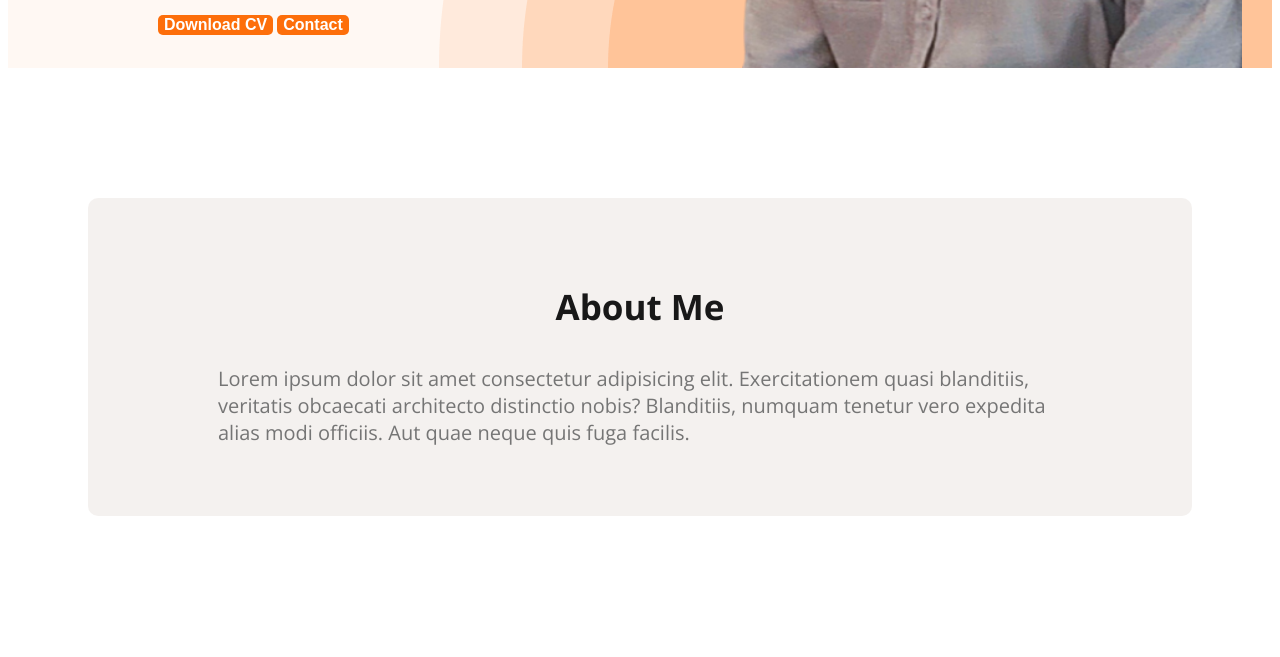
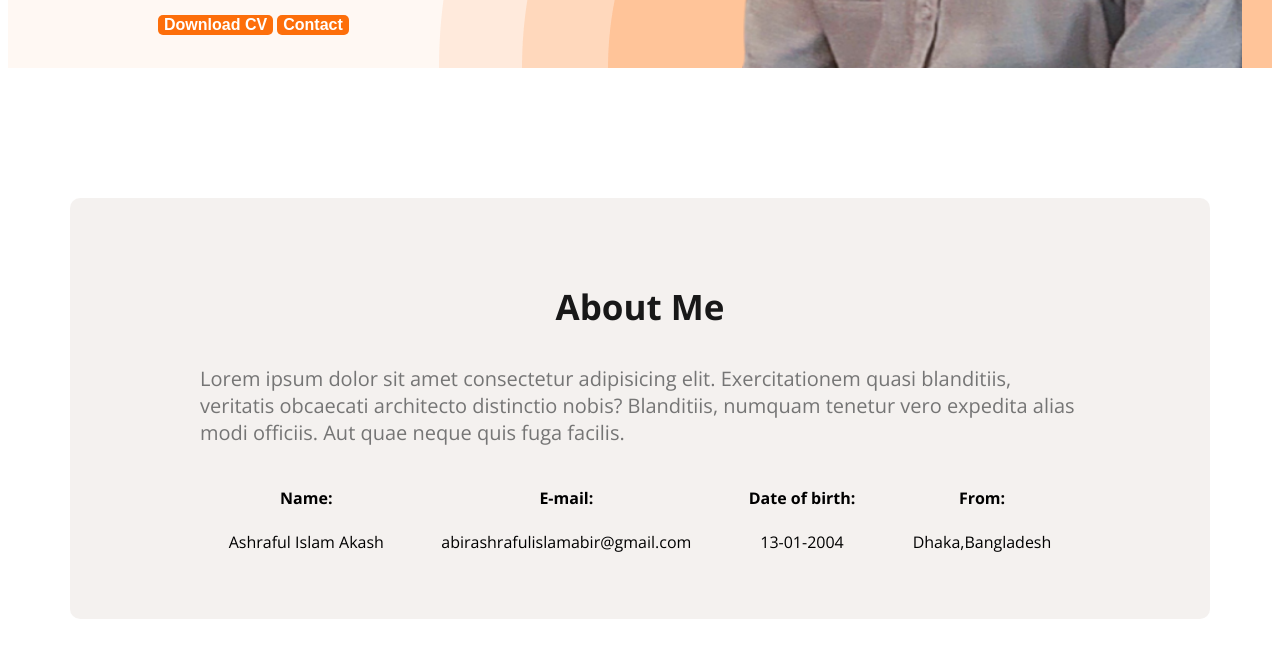
Before and after one commit to Ashraful-Islam-Akash3737/My-Portfolio, a plain HTML site: page index.html in a window 1280 px wide. Shown: the part 631-1288 px from the top of the page. Drawn offline with nearby package versions, Linux system fonts and the light colour scheme.

Commit message:
added about information

```diff
--- a/index.html
+++ b/index.html
@@ -40,6 +40,24 @@
             <p class="section-description">
                 Lorem ipsum dolor sit amet consectetur adipisicing elit. Exercitationem quasi blanditiis, veritatis obcaecati architecto distinctio nobis? Blanditiis, numquam tenetur vero expedita alias modi officiis. Aut quae neque quis fuga facilis.
             </p>
+            <div class="about-info-container">
+                <div class="about-info">
+                    <h4 class="info-title">Name:</h4>
+                    <p class="info-description">Ashraful Islam Akash</p>
+                </div>
+                <div class="about-info">
+                    <h4 class="info-title">E-mail:</h4>
+                    <p class="info-description">abirashrafulislamabir@gmail.com</p>
+                </div>
+                <div class="about-info">
+                    <h4 class="info-title">Date of birth:</h4>
+                    <p class="info-description">13-01-2004</p>
+                </div>
+                <div class="about-info">
+                    <h4 class="info-title">From:</h4>
+                    <p class="info-description">Dhaka,Bangladesh</p>
+                </div>
+            </div>
         </section>
     </main>
     <footer>
--- a/styles/portfolio.css
+++ b/styles/portfolio.css
@@ -78,14 +78,20 @@ nav a{
 /*main section styles*/
 
 /*about section styles*/
+main{
+    max-width: 1140px;
+    margin: 0 auto;
+}
 .about{
     padding: 50px 130px;
     background: #e6ded96c;
     border-radius: 10px;
-    margin-top: 130px;
+    /* margin-top: 130px;
     margin-bottom: 130px;
     margin-left: 80px;
-    margin-right: 80px;
+    margin-right: 80px; */
+    margin: 130px 0;
+
 }
 .section-title{
     color:#181818;
@@ -97,3 +103,8 @@ nav a{
     font-size:20px ;
     color: #757575;
 }
+.about-info-container{
+    display: flex;
+    justify-content: space-around;
+    text-align: center;
+}
```
